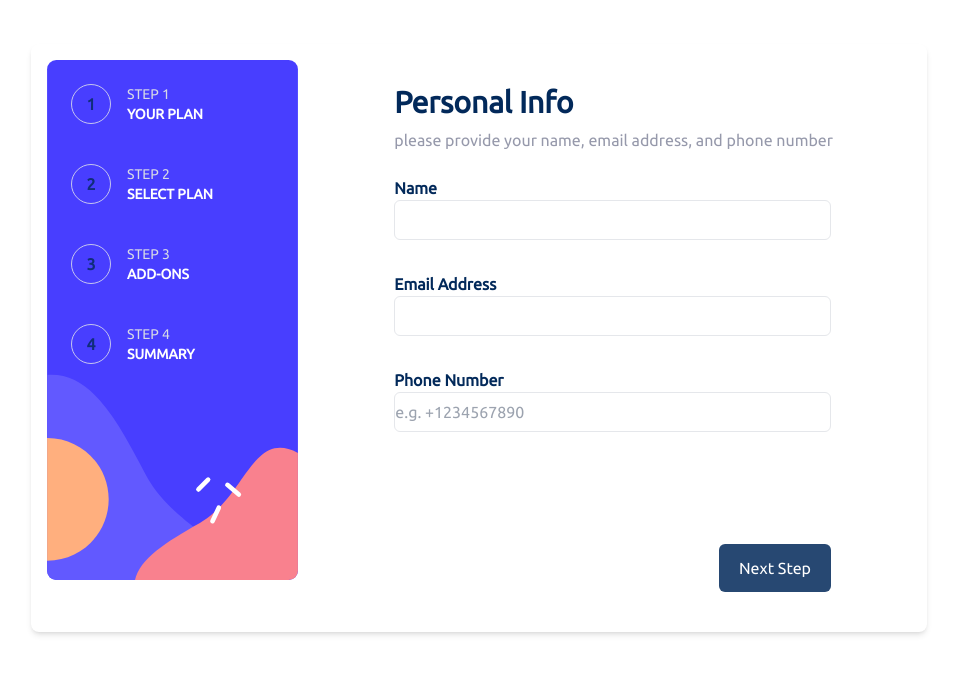
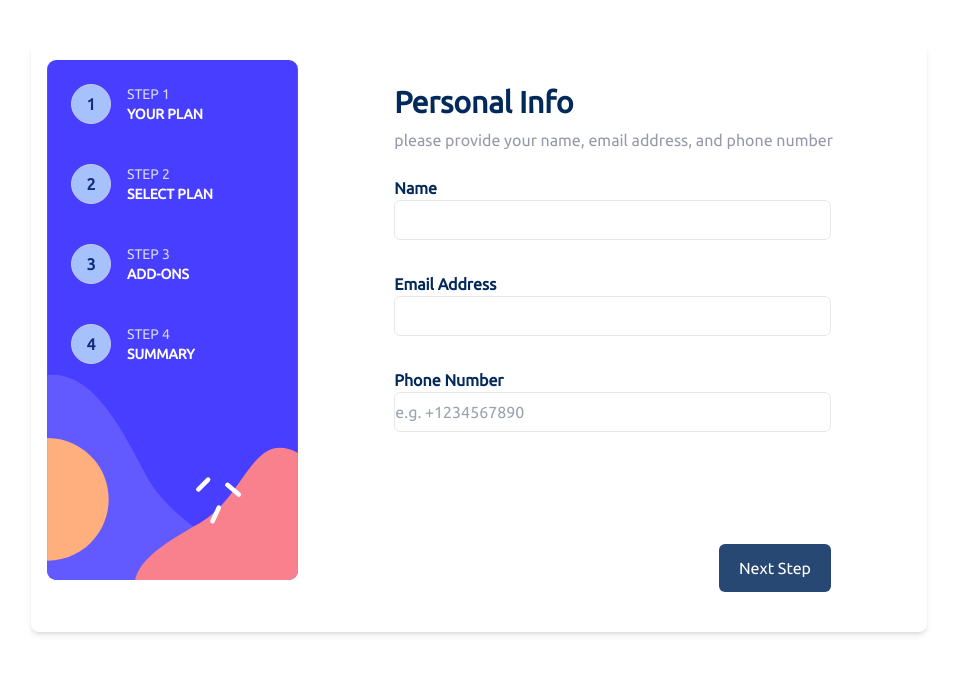
Before and after one commit to Abolade017/multiple-step-form, a Vue app: page /addons in a window 1280 px wide. Shown: the part 148-822 px from the top of the page, without its empty margins (161-1118 px from the left). Built offline with nearby package versions, Linux system fonts and the light colour scheme.

Commit message:
adjustment

```diff
--- a/src/App.vue
+++ b/src/App.vue
@@ -7,7 +7,7 @@
             <div class="flex flex-col space-y-10">
               <div class="flex space-x-4" v-for="step in steps" :key="step.id">
                 <button
-                  :class="{ }"
+                  :class="{active:'step.value=!step.value' }"
                   class="rounded-full h-10 w-10 border opacity-80 flex justify-center items-center"
                   @click="currentTab = step.compo "
                 >
@@ -37,8 +37,6 @@
           <KeepAlive>
             <component :is="tabs[currentTab]"></component>
           </KeepAlive>
-          <!-- -->
-          <!-- <button @click="$router.go(-1)">go back</button> -->
         </div>
       </div>
     </div>
@@ -66,24 +64,29 @@ const steps: Step[] = reactive([
     step: "Step 1",
     title: "Your plan",
     compo: "PersonalInfo",
+    value:false
   },
   {
     id: 2,
     step: "Step 2",
     title: "Select Plan",
     compo: "SelectYourPlan",
+    value:false
   },
   {
     id: 3,
     step: "Step 3",
     title: "Add-ons",
     compo: "Addons",
+    value:false
   },
   {
     id: 4,
     step: "Step 4",
     title: "Summary",
     compo: "FinishingUp",
+    value:false
+
   },
 ]);
 const tabs = {
@@ -94,9 +97,7 @@ const tabs = {
 };
 const currentTab  = ref("PersonalInfo");
 const router= useRouter;
-// function back(){
-//   router.
-// }
+
 
 </script>
 
--- a/src/components/FormCheckbox.vue
+++ b/src/components/FormCheckbox.vue
@@ -12,6 +12,7 @@
             class="focus:bg-purplish-blue"
             v-model="checked"
           />
+          <span class="checkmark"></span>
           <div class="flex flex-col">
             <p class="text-marine-blue font-bold">{{ title }}</p>
             <p class="text-cool-gray">{{ subTitle }}</p>
@@ -21,7 +22,6 @@
       </div>
     </div>
   </label>
-
 </template>
 <script setup lang="ts">
 import { ref, defineProps } from "vue";
@@ -33,3 +33,10 @@ interface Props {
 const props = defineProps<Props>();
 const checked = ref(false);
 </script>
+<style scoped>
+/* .active{
+  background-color: hsl(243, 100%, 62%);
+} */
+
+
+</style>
```
